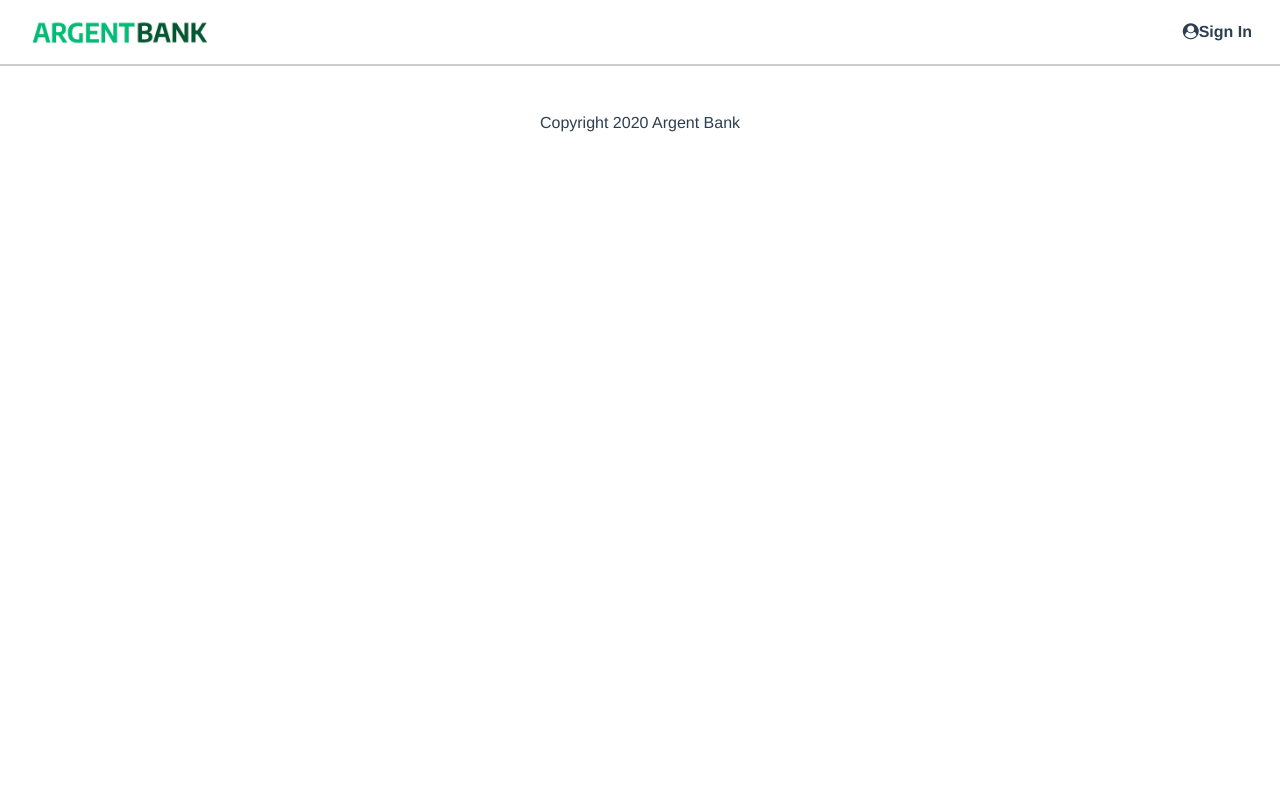
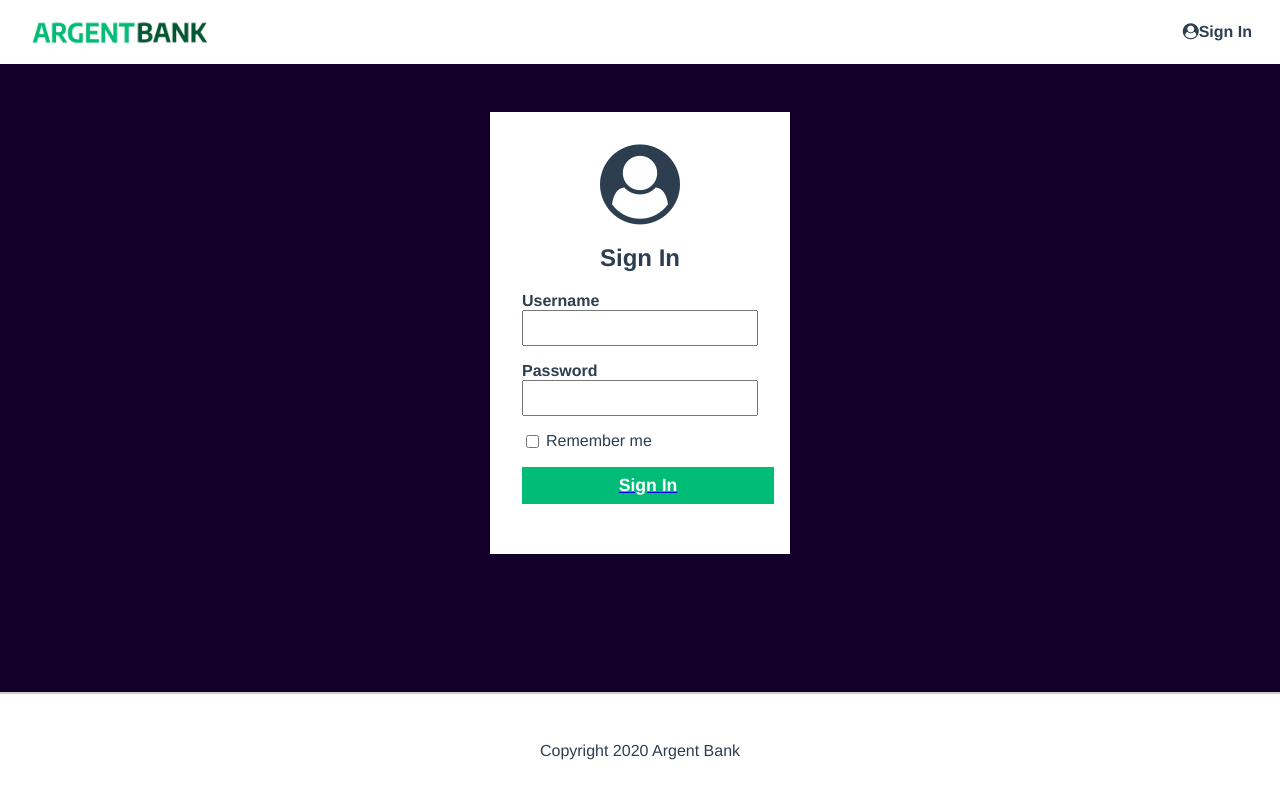
Before and after one commit to nitatemic/Alexandre_deLemenyMakedone_13_052023, a React (Vite) app: page /login in a window 1280 px wide. Built offline with nearby package versions, Linux system fonts and the light colour scheme.

Commit message:
Change login URL #2

```diff
--- a/src/App.jsx
+++ b/src/App.jsx
@@ -5,21 +5,21 @@ import './App.css';
 import Navbar from './components/Navbar';
 import Home from './components/Home';
 import Footer from './components/Footer';
-import SignIn from './components/SignIn';
-import User from './components/User.jsx';
+import Login from './components/Login';
+import User from './components/User';
 
 function App() {
   return (
     <Router>
-      <Navbar/>
+      <Navbar />
       <Routes>
-        <Route exact path="/" element={<Home />}/>
-        <Route exact path="/signin" element={<SignIn />} />
+        <Route exact path="/" element={<Home />} />
+        <Route exact path="/login" element={<Login />} />
         <Route exact path="/user" element={<User />} />
         {/* Route 404 */}
         {/* <Route path="*" element={<Error />} /> */}
       </Routes>
-      <Footer/>
+      <Footer />
     </Router>
   );
 }
--- a/src/components/SignIn.jsx
+++ b/src/components/Login.jsx
@@ -1,10 +1,10 @@
 import React from 'react';
 import LoginForm from './LoginForm';
 
-export default function SignIn() {
+export default function Login() {
   return (
     <main className="main bg-dark">
-      <LoginForm/>
+      <LoginForm />
     </main>
   );
 }
```
